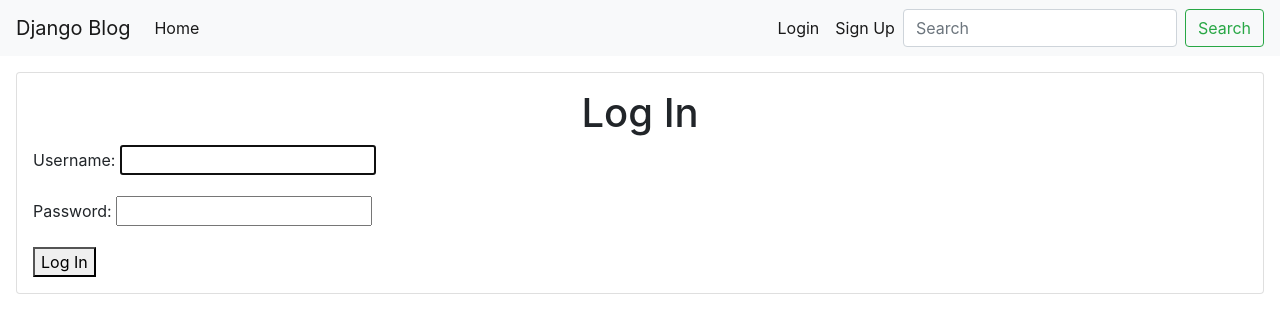
After one commit to kiprotichdominic/InsClone, a Django app: page /accounts/login/ in a window 1280 px wide. The commit adds this page. Shown: the top 333 px of the page. Run offline with Django 3.2, Linux system fonts and the light colour scheme; some libraries are stand-ins or nearby versions.

Commit message:
add more templates

```diff
--- a/instagram/urls.py
+++ b/instagram/urls.py
@@ -17,6 +17,8 @@ from django.contrib import admin
 from django.urls import path, include
 
 urlpatterns = [
+    path('admin/', admin.site.urls),
+    path('accounts/', include('django.contrib.auth.urls')),
+    path('accounts/', include('accounts.urls')),
     path('', include('instapp.urls')),
-    path('admin/', admin.site.urls),
 ]
--- a/templates/instapp/base.html
+++ b/templates/instapp/base.html
@@ -11,6 +11,9 @@
     <title>Instagram</title>
   </head>
   <body>
+  {% block navbar %}
+{% include "instapp/navbar.html" %}
+  {% endblock navbar %}
   {% block content %}
 
   {% endblock content %}
--- /dev/null
+++ b/templates/instapp/navbar.html
@@ -0,0 +1,62 @@
+<nav class="navbar navbar-expand-lg navbar-light bg-light">
+  <a class="navbar-brand" href="{% url 'home' %}">Django Blog</a>
+  <button
+    class="navbar-toggler"
+    type="button"
+    data-toggle="collapse"
+    data-target="#navbarSupportedContent"
+    aria-controls="navbarSupportedContent"
+    aria-expanded="false"
+    aria-label="Toggle navigation"
+  >
+    <span class="navbar-toggler-icon"></span>
+  </button>
+
+  <div class="collapse navbar-collapse" id="navbarSupportedContent">
+    <ul class="navbar-nav mr-auto">
+      <li class="nav-item active">
+        <a class="nav-link" href="{% url 'home' %}"
+          >Home <span class="sr-only">(current)</span></a
+        >
+      </li>
+    </ul>
+    <ul class="my-2 my-lg-0 navbar-nav">
+      {% if user.is_authenticated %}
+              <li class="nav-item active">
+            <a class="nav-link" href="{% url 'home' %}"
+              >New Blog</a
+            >
+          </li>
+                  <li class="nav-item active">
+            <a class="nav-link" href="{% url 'logout' %}"
+              >Logout</a
+            >
+          </li>
+      {% else %}
+            </li>
+                  <li class="nav-item active">
+            <a class="nav-link" href="{% url 'login' %}"
+              >Login</a
+            >
+          </li>
+                      </li>
+                  <li class="nav-item active">
+            <a class="nav-link" href="{% url 'signup' %}"
+              >Sign Up</a
+            >
+          </li>
+      {% endif %}
+    </ul>
+    <form class="form-inline my-2 my-lg-0">
+      <input
+        class="form-control mr-sm-2"
+        type="search"
+        placeholder="Search"
+        aria-label="Search"
+      />
+      <button class="btn btn-outline-success my-2 my-sm-0" type="submit">
+        Search
+      </button>
+    </form>
+  </div>
+</nav>
--- /dev/null
+++ b/templates/registration/login.html
@@ -0,0 +1,11 @@
+{% extends "instapp/base.html" %}
+{% block content %}
+<div class="card m-3 p-3">
+    <h1 class="text-center">Log In</h1>
+    <form action="" method="POST">
+        {% csrf_token %}
+        {{ form.as_p }}
+        <button type="submit">Log In</button>
+    </form>
+</div>
+{% endblock content %}
```
Also changed, not shown: templates/accounts/signup.html (added, +12 -0 lines).
